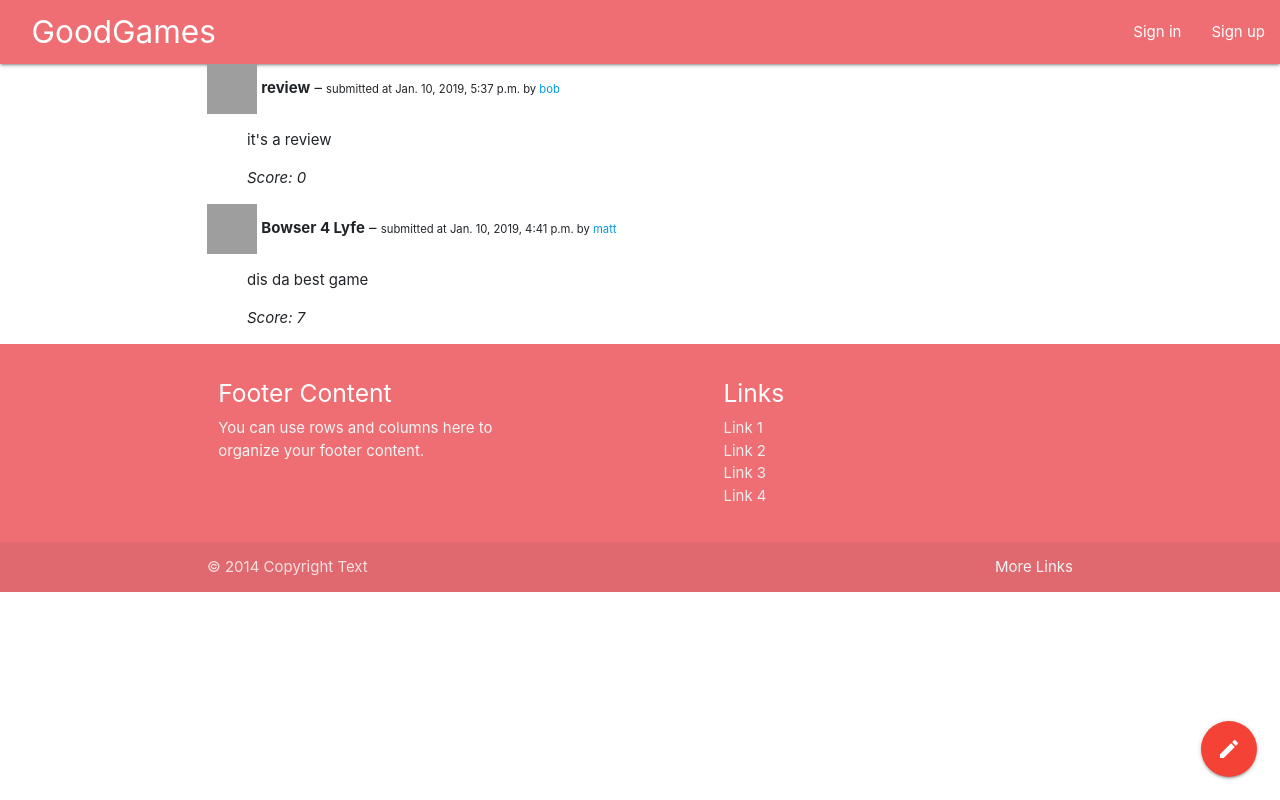
After one commit to ethsternk/goodgames, a Django app: page /all-reviews/ in a window 1280 px wide. The commit adds this page. Run offline with Django 3.2, Linux system fonts and the light colour scheme; data comes from the database, SQL or seed files in the repository; both versions use the stored data as it was after the commit; some libraries are stand-ins or nearby versions; grey boxes are pictures that could not be loaded.

Commit message:
all-reviews page

```diff
--- a/goodgames/goodgames/forms.py
+++ b/goodgames/goodgames/forms.py
@@ -1,5 +1,4 @@
 from django import forms
-from django.db import models
 from django.forms import ModelForm
 from goodgames.models import Review
 
--- /dev/null
+++ b/goodgames/goodgames/templates/all_reviews.html
@@ -0,0 +1,15 @@
+{% extends 'base.html' %}
+{% block main %}
+<body>
+    <ul>
+        {% for item in data.reviews %}
+            <p>
+                <a href="/game/{{ item.game.igdb_id }}"><img style="width: 50px; height: 50px" src="//images.igdb.com/igdb/image/upload/t_thumb/{{ item.game.cover }}.jpg" /></a>
+                <b>{{ item.title }}</b> – <span style="font-size: .75em">submitted at {{ item.date }} by <a href="/profile/{{ item.profile.id }}">{{ item.profile }}</a></span>
+            </p>
+            <p style="margin-left:40px">{{ item.body }}</p>
+            <p style="margin-left:40px"><i>Score: {{ item.score }}</i></p>
+        {% endfor %}
+    </ul>
+</body>
+{% endblock %}
--- a/goodgames/goodgames/templates/header.html
+++ b/goodgames/goodgames/templates/header.html
@@ -5,6 +5,7 @@
         {% if request.user.is_authenticated %}
         <li><a href="/profile/{{ request.user.profile.id }}">Hello, {{ request.user }}!</a></li>
         <li><a href="/all-posts">All Posts</a></li>
+        <li><a href="/all-reviews">All Reviews</a></li>
         <li><a href="/logout">Logout</a></li>
         {% else %}
             <li><a href="/login">Sign in</a></li>
--- a/goodgames/goodgames/urls.py
+++ b/goodgames/goodgames/urls.py
@@ -29,6 +29,7 @@ urlpatterns = [
     path('profile/<int:profile_id>', views.profile_view),
     path('search/', views.search_view),
     path('all-posts/', views.all_posts_view),
+    path('all-reviews/', views.all_reviews_view),
 ] + static(settings.STATIC_URL, document_root=settings.STATIC_ROOT)
 
 if settings.DEBUG:
--- a/goodgames/goodgames/views.py
+++ b/goodgames/goodgames/views.py
@@ -331,3 +331,8 @@ def reviews_view(request, game_id):
 def all_posts_view(request):
     posts = Post.objects.all().order_by('-date')
     return render(request, 'all_posts.html', {'data': {'posts': posts}})
+
+
+def all_reviews_view(request):
+    reviews = Review.objects.all().order_by('-date')
+    return render(request, 'all_reviews.html', {'data': {'reviews': reviews}})
```
Also changed, not shown: goodgames/db.sqlite3.
